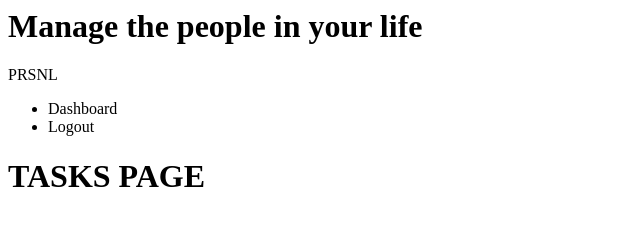
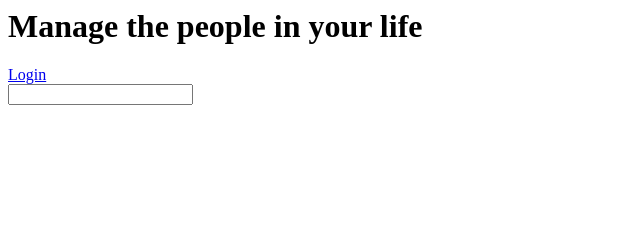
Before and after one commit to Courageous-Climbers/Prsnl, a website: page client/index.html at #/dashboard in a window 1280 px wide. Shown: the whole page, without its empty margins (0-640 px from the left). Drawn offline with nearby package versions, Linux system fonts and the light colour scheme.

Commit message:
Made Login Page route to Dashboard

```diff
--- a/client/app.js
+++ b/client/app.js
@@ -40,7 +40,7 @@
     //   controller : 'actionControlller'
     // })
 
-    $urlRouterProvider.otherwise('/dashboard');
+    $urlRouterProvider.otherwise('/login');
 
 
 });
--- a/client/dashboard/dashboard.html
+++ b/client/dashboard/dashboard.html
@@ -1,4 +1,5 @@
 <div class="container">
   <div ng-include="'navbar/nav.html'"></div>
   <div ng-include="'tasksView/tasks.html'"></div>
+  <div ng-include="'summaryView/summary.html'"></div>
 </div>
--- a/client/index.html
+++ b/client/index.html
@@ -1,13 +1,9 @@
 <html ng-app="gaussHyrax">
 <head>
-  <title></title>
+  <title>PRSNL</title>
 </head>
 <body>
-  <h1>Manage the people in your life </h1>
   <div class="container">
-  <!-- <div ng-include="'navbar/nav.html'"></div>
-  <div ng-include="'tasksView/tasks.html'"></div> -->
-
   <div ui-view></div>
 </div>
 
--- a/client/login/login.html
+++ b/client/login/login.html
@@ -1,3 +1,7 @@
-<div ng-controller="loginController">
+<div>
+  <h1>Manage the people in your life </h1>
   <a ui-sref="dashboard">Login</a>
+  <form>
+    <input type="text" name="username" ng-model required>
+  </form>
 </div>
--- a/client/navbar/nav.html
+++ b/client/navbar/nav.html
@@ -1,7 +1,7 @@
-<nav class="navbar">
+<nav class="navbar navbar-default">
 <div><p>PRSNL</p></div>
   <ul class="nav">
     <li><a ui-sref="index">Dashboard</a></li>
-    <li><a ui-sref="index">Logout</a></li>
+    <li><a ui-sref="login">Logout</a></li>
   </ul>
 </nav>
```
